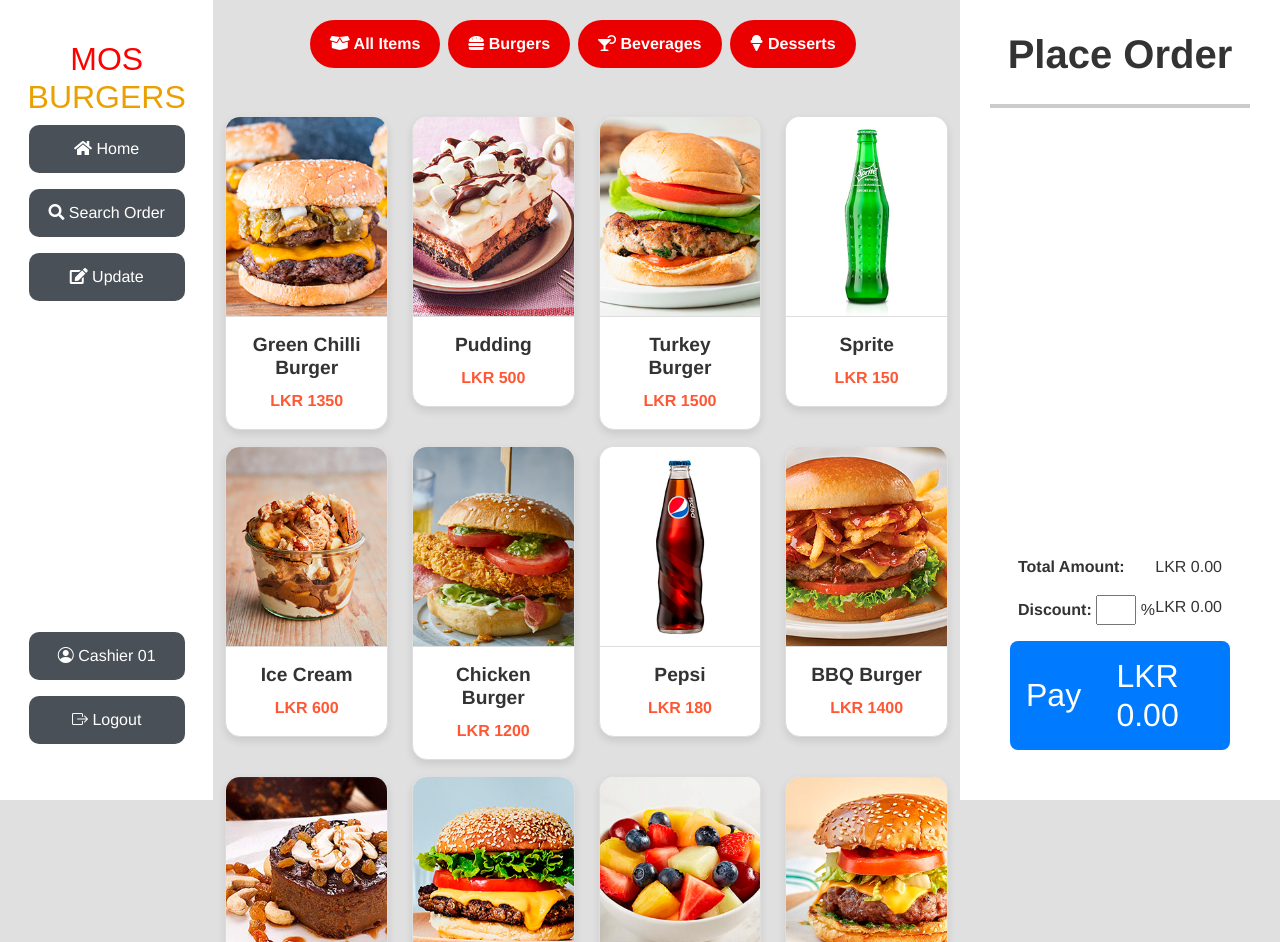
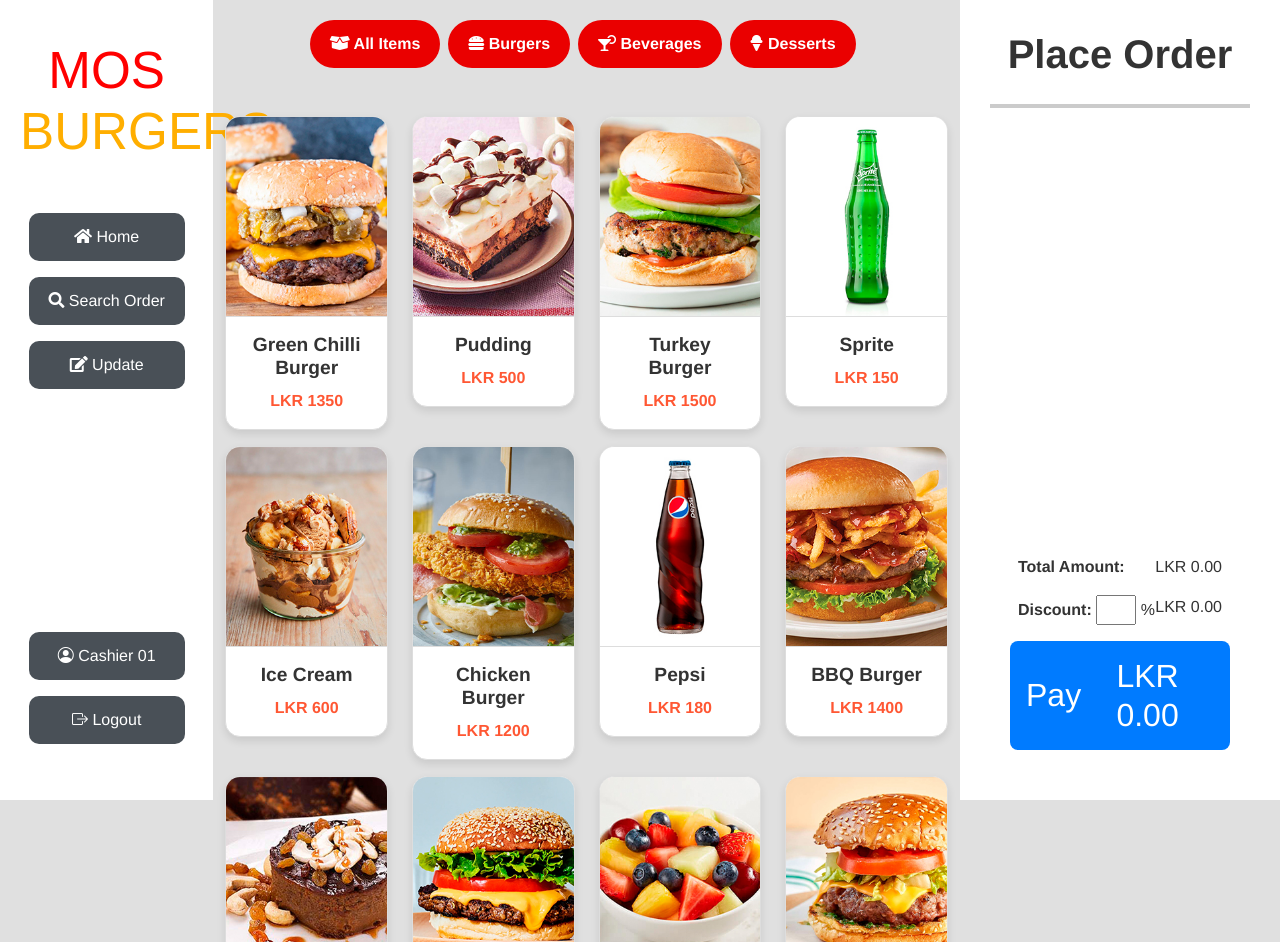
Before and after one commit to NipunBasnayake/MOS_Burgers, a plain HTML site: page home.html in a window 1280 px wide. Drawn offline with nearby package versions, Linux system fonts and the light colour scheme; some packages are replaced by stand-ins of ours; a script that the page names is missing; a web font is replaced by a local one.

Commit message:
CSS updated

```diff
--- a/css/home.css
+++ b/css/home.css
@@ -19,9 +19,10 @@ body {
 
 #MosBurger {
     font-family: 'Koulen', sans-serif;
-    font-size: 2rem;
-    color: #EAA000;
+    font-size: 3.2rem;
+    color: #ffae00;
     text-align: center;
+    margin-bottom: 50px;
 }
 
 .sidebar-items {
```
